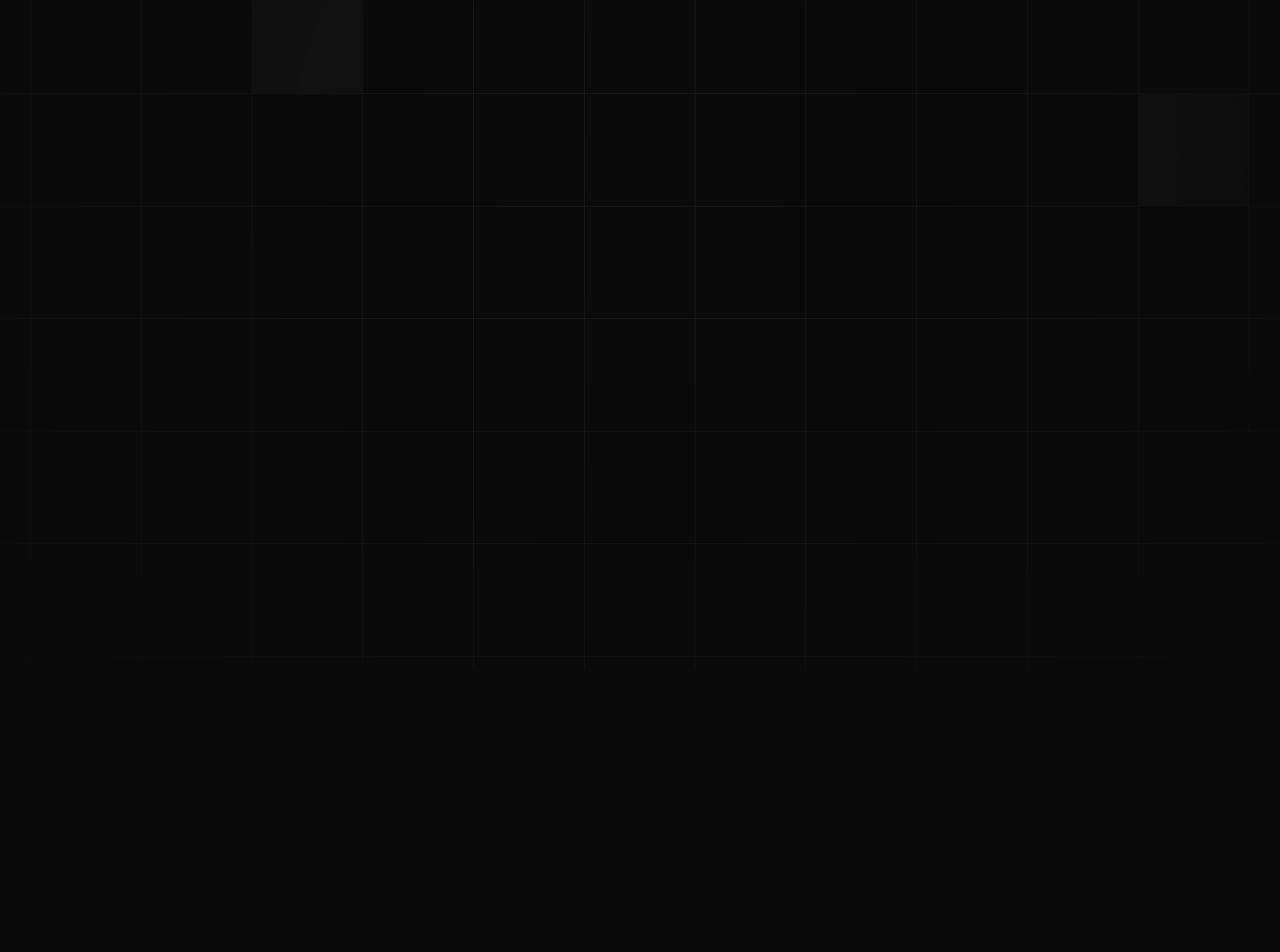
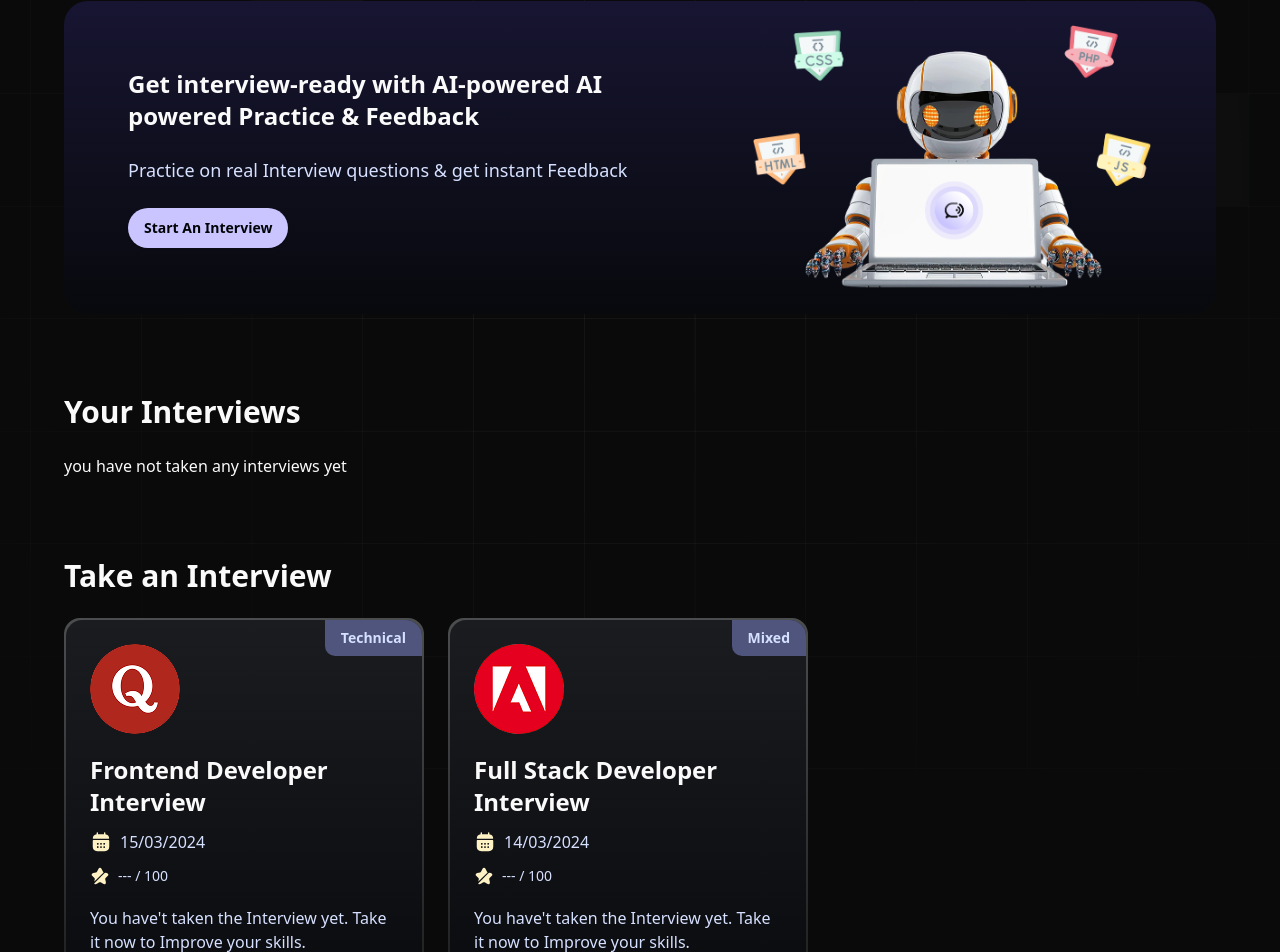
Before and after one commit to BigJoe17/AI_Interview_Prep, a Next.js app: page / in a window 1280 px wide. Shown: the part 131-1083 px from the top of the page. Before the commit the page ends 800 px from the top, so only its background shows below. Built offline with nearby package versions, Linux system fonts and the light colour scheme; a web font is replaced by a local one.

Commit message:
homePage

```diff
--- a/app/(root)/layout.tsx
+++ b/app/(root)/layout.tsx
@@ -1,9 +1,19 @@
-import React, { ReactNode } from 'react'
+import React, { ReactNode } from "react";
+import Link from "next/link";
+import Image from "next/image";
 
-const RootLayout = ({children}: {children: ReactNode}) => {
+const RootLayout = ({ children }: { children: ReactNode }) => {
   return (
-    <div>{children}</div>
-  )
-}
+    <div className="root-layout">
+      <nav>
+        <Link href="/" className="flex items-center gap-2">
+          <Image src="/logo.svg" alt="Logo" width={38} height={32} />
+          <h2 className="text-primary-100">PrepAI</h2>
+        </Link>
+      </nav>
+      {children}
+    </div>
+  );
+};
 
-export default RootLayout
+export default RootLayout;
--- a/app/(root)/page.tsx
+++ b/app/(root)/page.tsx
@@ -1,9 +1,57 @@
-import React from 'react'
-
+import React from "react";
+import Link from "next/link";
+import { Button } from "@/components/ui/button";
+import Image from "next/image";
+import { dummyInterviews } from "@/constants";
+import InterviewCard from "../components/InterviewCard";
 const page = () => {
   return (
-    <div>Welcome  Home Page</div>
-  )
-}
+    <>
+      <section className="card-cta">
+        <div className="flex flex-col gap-6 max-w-lg">
+          <h3>
+            Get interview-ready with AI-powered AI powered Practice & Feedback
+          </h3>
+          <p className="text-lg">
+            Practice on real Interview questions & get instant Feedback
+          </p>
 
-export default page
+          <Button asChild className="btn-primary max-sm:w-full">
+            <Link href="/interview">Start An Interview</Link>
+          </Button>
+        </div>
+        <Image
+          src="/robot.png"
+          alt="robot"
+          width={400}
+          height={400}
+          className="max-sm:hidden "
+        />
+      </section>
+
+      <section className="flex flex-col gap-6 mt-8">
+        <h2>Your Interviews</h2>
+
+        <div className="interviews-sections">
+          you have not taken any interviews yet
+        </div>
+      </section>
+      <section className="flex flex-col gap-6 mt-8 ">
+        <h2>Take an Interview</h2>
+
+        <div className="interviews-sections flex flex-row gap-6 max-sm:flex-col ">
+          {dummyInterviews.map((interview) => (
+            <InterviewCard key={interview.Id}
+              {...interview}
+              />
+          ))}
+
+        </div>
+          <p>
+            there are no interviews available for you to take at the moment...</p>
+      </section>
+    </>
+  );
+};
+
+export default page;
--- /dev/null
+++ b/app/components/DisplayTechIcons.tsx
@@ -0,0 +1,35 @@
+import { getTechLogos } from "@/public/utils";
+import { Import } from "lucide-react";
+import React from "react";
+import Image from "next/image";
+import { cn } from "@/lib/utils";
+
+
+interface TechIconProps {
+  techstack: string[];
+}
+
+const DisplayTechIcons = async ({ techstack }: { TechIconProps }) => {
+  const techIcons = await getTechLogos(techstack);
+
+  return (
+    <div className="flex flex-row ">
+      {techIcons.slice(0, 3).map(({ tech, url }, index) => {
+        return (
+          <div
+            key={tech}
+            className={cn("relative group gap-3 bg-dark-300 rounded-full p-2 flex-center", index >= 1 && '-ml-3 ')}
+          >
+            <span className="tech-tooltip">{tech}</span>
+            <Image src={url} alt={tech} width={30} height={30}
+
+            className="size-5"/>
+
+          </div>
+        );
+      })}
+    </div>
+  );
+};
+
+export default DisplayTechIcons;
--- /dev/null
+++ b/app/components/InterviewCard.tsx
@@ -0,0 +1,80 @@
+import React from "react";
+import dayjs from "dayjs";
+import { dummyInterviews } from "@/constants";
+import { getRandomInterviewCover } from "@/public/utils";
+import Image from "next/image";
+import Link from "next/link";
+import { Button } from "@/components/ui/button";
+import DisplayTechIcons from "./DisplayTechIcons";
+
+const InterviewCard = ({
+  interviewId,
+  userId,
+  role,
+  type,
+  techstack,
+  createdAt,
+}: InterviewCardProps) => {
+  const feedback = (null as FeedBack) || null;
+  const normalizedType = /mix/gi.test(type) ? "Mixed" : type;
+  const formattedDate = dayjs(
+    feedback?.createdAt || createdAt || Date.now()
+  ).format("DD/MM/YYYY");
+
+  return (
+    <div className=" card-border w-[360px] max-sm:w-full min-h-96">
+      <div className="card-interview">
+        <div>
+          <div className="absolute top-0 right-0 w-fit px-4 py-2 bg-light-600 rounded-bl-lg">
+            <p className="badge-text">{normalizedType}</p>
+          </div>
+          <Image
+            src={getRandomInterviewCover()}
+            alt="Cover Image"
+            width={90}
+            height={90}
+            className="rounded-full object-fit size-[90px]"
+          />
+          <h3 className="mt-5 capitalize">{role} interview</h3>
+
+          <div className="flex flex-row gap-2 mt-3">
+            <div className="flex flex-row gap-2">
+              <Image
+                src="/calendar.svg"
+                alt="Calendar Icon"
+                width={22}
+                height={22}
+              />
+            </div>
+            <p>{formattedDate}</p>
+          </div>
+
+          <div className="flex flex-row gap-2 items-center  mt-3">
+            <Image src="/star.svg" alt="star" width={20} height={20} />
+            <p className="text-sm">{feedback?.totalScore || "---"} / 100</p>
+          </div>
+
+          <p className="line-clamp-2 mt-5 ">
+            {feedback?.finalAssessment ||
+              "You have't taken the Interview yet. Take it now to Improve your skills."}
+          </p>
+
+          <div className="flex flex-row justify-between py-4">
+           <DisplayTechIcons techstack={techstack} />
+            <Button>
+            <Link href={feedback
+                ? `/interview/${interviewId}/feedback`
+                : `/interview/${interviewId}`
+            }>
+                {feedback ? "Check Feedback" : "view Interview"}
+            </Link>
+
+            </Button>
+          </div>
+        </div>
+      </div>
+    </div>
+  );
+};
+
+export default InterviewCard;
--- a/components/ui/button.tsx
+++ b/components/ui/button.tsx
@@ -5,7 +5,7 @@ import { cva, type VariantProps } from "class-variance-authority"
 import { cn } from "@/lib/utils"
 
 const buttonVariants = cva(
-  "inline-flex items-center justify-center gap-2 whitespace-nowrap rounded-md text-sm font-medium transition-all disabled:pointer-events-none disabled:opacity-50 [&_svg]:pointer-events-none [&_svg:not([class*='size-'])]:size-4 shrink-0 [&_svg]:shrink-0 outline-none focus-visible:border-ring focus-visible:ring-ring/50 focus-visible:ring-[3px] aria-invalid:ring-destructive/20 dark:aria-invalid:ring-destructive/40 aria-invalid:border-destructive",
+  "inline-flex items-center justify-center gap-2 whitespace-nowrap rounded-full text-sm font-medium transition-all disabled:pointer-events-none disabled:opacity-50 [&_svg]:pointer-events-none [&_svg:not([class*='size-'])]:size-4 shrink-0 [&_svg]:shrink-0 outline-none focus-visible:border-ring focus-visible:ring-ring/50 focus-visible:ring-[3px] aria-invalid:ring-destructive/20 dark:aria-invalid:ring-destructive/40 aria-invalid:border-destructive",
   {
     variants: {
       variant: {
--- a/constants/index.ts
+++ b/constants/index.ts
@@ -1,101 +1,101 @@
 // import { CreateAssistantDTO } from "@vapi-ai/web/dist/api";
-// import { z } from "zod";
+import { z } from "zod";
 
-// export const mappings = {
-//   "react.js": "react",
-//   reactjs: "react",
-//   react: "react",
-//   "next.js": "nextjs",
-//   nextjs: "nextjs",
-//   next: "nextjs",
-//   "vue.js": "vuejs",
-//   vuejs: "vuejs",
-//   vue: "vuejs",
-//   "express.js": "express",
-//   expressjs: "express",
-//   express: "express",
-//   "node.js": "nodejs",
-//   nodejs: "nodejs",
-//   node: "nodejs",
-//   mongodb: "mongodb",
-//   mongo: "mongodb",
-//   mongoose: "mongoose",
-//   mysql: "mysql",
-//   postgresql: "postgresql",
-//   sqlite: "sqlite",
-//   firebase: "firebase",
-//   docker: "docker",
-//   kubernetes: "kubernetes",
-//   aws: "aws",
-//   azure: "azure",
-//   gcp: "gcp",
-//   digitalocean: "digitalocean",
-//   heroku: "heroku",
-//   photoshop: "photoshop",
-//   "adobe photoshop": "photoshop",
-//   html5: "html5",
-//   html: "html5",
-//   css3: "css3",
-//   css: "css3",
-//   sass: "sass",
-//   scss: "sass",
-//   less: "less",
-//   tailwindcss: "tailwindcss",
-//   tailwind: "tailwindcss",
-//   bootstrap: "bootstrap",
-//   jquery: "jquery",
-//   typescript: "typescript",
-//   ts: "typescript",
-//   javascript: "javascript",
-//   js: "javascript",
-//   "angular.js": "angular",
-//   angularjs: "angular",
-//   angular: "angular",
-//   "ember.js": "ember",
-//   emberjs: "ember",
-//   ember: "ember",
-//   "backbone.js": "backbone",
-//   backbonejs: "backbone",
-//   backbone: "backbone",
-//   nestjs: "nestjs",
-//   graphql: "graphql",
-//   "graph ql": "graphql",
-//   apollo: "apollo",
-//   webpack: "webpack",
-//   babel: "babel",
-//   "rollup.js": "rollup",
-//   rollupjs: "rollup",
-//   rollup: "rollup",
-//   "parcel.js": "parcel",
-//   parceljs: "parcel",
-//   npm: "npm",
-//   yarn: "yarn",
-//   git: "git",
-//   github: "github",
-//   gitlab: "gitlab",
-//   bitbucket: "bitbucket",
-//   figma: "figma",
-//   prisma: "prisma",
-//   redux: "redux",
-//   flux: "flux",
-//   redis: "redis",
-//   selenium: "selenium",
-//   cypress: "cypress",
-//   jest: "jest",
-//   mocha: "mocha",
-//   chai: "chai",
-//   karma: "karma",
-//   vuex: "vuex",
-//   "nuxt.js": "nuxt",
-//   nuxtjs: "nuxt",
-//   nuxt: "nuxt",
-//   strapi: "strapi",
-//   wordpress: "wordpress",
-//   contentful: "contentful",
-//   netlify: "netlify",
-//   vercel: "vercel",
-//   "aws amplify": "amplify",
-// };
+export const mappings = {
+  "react.js": "react",
+  reactjs: "react",
+  react: "react",
+  "next.js": "nextjs",
+  nextjs: "nextjs",
+  next: "nextjs",
+  "vue.js": "vuejs",
+  vuejs: "vuejs",
+  vue: "vuejs",
+  "express.js": "express",
+  expressjs: "express",
+  express: "express",
+  "node.js": "nodejs",
+  nodejs: "nodejs",
+  node: "nodejs",
+  mongodb: "mongodb",
+  mongo: "mongodb",
+  mongoose: "mongoose",
+  mysql: "mysql",
+  postgresql: "postgresql",
+  sqlite: "sqlite",
+  firebase: "firebase",
+  docker: "docker",
+  kubernetes: "kubernetes",
+  aws: "aws",
+  azure: "azure",
+  gcp: "gcp",
+  digitalocean: "digitalocean",
+  heroku: "heroku",
+  photoshop: "photoshop",
+  "adobe photoshop": "photoshop",
+  html5: "html5",
+  html: "html5",
+  css3: "css3",
+  css: "css3",
+  sass: "sass",
+  scss: "sass",
+  less: "less",
+  tailwindcss: "tailwindcss",
+  tailwind: "tailwindcss",
+  bootstrap: "bootstrap",
+  jquery: "jquery",
+  typescript: "typescript",
+  ts: "typescript",
+  javascript: "javascript",
+  js: "javascript",
+  "angular.js": "angular",
+  angularjs: "angular",
+  angular: "angular",
+  "ember.js": "ember",
+  emberjs: "ember",
+  ember: "ember",
+  "backbone.js": "backbone",
+  backbonejs: "backbone",
+  backbone: "backbone",
+  nestjs: "nestjs",
+  graphql: "graphql",
+  "graph ql": "graphql",
+  apollo: "apollo",
+  webpack: "webpack",
+  babel: "babel",
+  "rollup.js": "rollup",
+  rollupjs: "rollup",
+  rollup: "rollup",
+  "parcel.js": "parcel",
+  parceljs: "parcel",
+  npm: "npm",
+  yarn: "yarn",
+  git: "git",
+  github: "github",
+  gitlab: "gitlab",
+  bitbucket: "bitbucket",
+  figma: "figma",
+  prisma: "prisma",
+  redux: "redux",
+  flux: "flux",
+  redis: "redis",
+  selenium: "selenium",
+  cypress: "cypress",
+  jest: "jest",
+  mocha: "mocha",
+  chai: "chai",
+  karma: "karma",
+  vuex: "vuex",
+  "nuxt.js": "nuxt",
+  nuxtjs: "nuxt",
+  nuxt: "nuxt",
+  strapi: "strapi",
+  wordpress: "wordpress",
+  contentful: "contentful",
+  netlify: "netlify",
+  vercel: "vercel",
+  "aws amplify": "amplify",
+};
 
 // export const interviewer: CreateAssistantDTO = {
 //   name: "Interviewer",
@@ -155,76 +155,76 @@
 //   },
 // };
 
-// export const feedbackSchema = z.object({
-//   totalScore: z.number(),
-//   categoryScores: z.tuple([
-//     z.object({
-//       name: z.literal("Communication Skills"),
-//       score: z.number(),
-//       comment: z.string(),
-//     }),
-//     z.object({
-//       name: z.literal("Technical Knowledge"),
-//       score: z.number(),
-//       comment: z.string(),
-//     }),
-//     z.object({
-//       name: z.literal("Problem Solving"),
-//       score: z.number(),
-//       comment: z.string(),
-//     }),
-//     z.object({
-//       name: z.literal("Cultural Fit"),
-//       score: z.number(),
-//       comment: z.string(),
-//     }),
-//     z.object({
-//       name: z.literal("Confidence and Clarity"),
-//       score: z.number(),
-//       comment: z.string(),
-//     }),
-//   ]),
-//   strengths: z.array(z.string()),
-//   areasForImprovement: z.array(z.string()),
-//   finalAssessment: z.string(),
-// });
+export const feedbackSchema = z.object({
+  totalScore: z.number(),
+  categoryScores: z.tuple([
+    z.object({
+      name: z.literal("Communication Skills"),
+      score: z.number(),
+      comment: z.string(),
+    }),
+    z.object({
+      name: z.literal("Technical Knowledge"),
+      score: z.number(),
+      comment: z.string(),
+    }),
+    z.object({
+      name: z.literal("Problem Solving"),
+      score: z.number(),
+      comment: z.string(),
+    }),
+    z.object({
+      name: z.literal("Cultural Fit"),
+      score: z.number(),
+      comment: z.string(),
+    }),
+    z.object({
+      name: z.literal("Confidence and Clarity"),
+      score: z.number(),
+      comment: z.string(),
+    }),
+  ]),
+  strengths: z.array(z.string()),
+  areasForImprovement: z.array(z.string()),
+  finalAssessment: z.string(),
+});
 
-// export const interviewCovers = [
-//   "/adobe.png",
-//   "/amazon.png",
-//   "/facebook.png",
-//   "/hostinger.png",
-//   "/pinterest.png",
-//   "/quora.png",
-//   "/reddit.png",
-//   "/skype.png",
-//   "/spotify.png",
-//   "/telegram.png",
-//   "/tiktok.png",
-//   "/yahoo.png",
-// ];
+export const interviewCovers = [
+  "/adobe.png",
+  "/amazon.png",
+  "/facebook.png",
+  "/hostinger.png",
+  "/pinterest.png",
+  "/quora.png",
+  "/reddit.png",
+  "/skype.png",
+  "/spotify.png",
+  "/telegram.png",
+  "/tiktok.png",
+  "/yahoo.png",
+];
 
-// export const dummyInterviews: Interview[] = [
-//   {
-//     id: "1",
-//     userId: "user1",
-//     role: "Frontend Developer",
-//     type: "Technical",
-//     techstack: ["React", "TypeScript", "Next.js", "Tailwind CSS"],
-//     level: "Junior",
-//     questions: ["What is React?"],
-//     finalized: false,
-//     createdAt: "2024-03-15T10:00:00Z",
-//   },
-//   {
-//     id: "2",
-//     userId: "user1",
-//     role: "Full Stack Developer",
-//     type: "Mixed",
-//     techstack: ["Node.js", "Express", "MongoDB", "React"],
-//     level: "Senior",
-//     questions: ["What is Node.js?"],
-//     finalized: false,
-//     createdAt: "2024-03-14T15:30:00Z",
-//   },
-// ];
+export const dummyInterviews: Interview[] = [
+  {
+    id: "1",
+    userId: "user1",
+    role: "Frontend Developer",
+    type: "Technical",
+    techstack: ["React", "TypeScript", "Next.js", "Tailwind CSS"],
+    level: "Junior",
+    questions: ["What is React?"],
+    finalized: false,
+    createdAt: "2024-03-15T10:00:00Z",
+  },
+  {
+    id: "2",
+    userId: "user1",
+    role: "Full Stack Developer",
+    type: "Mixed",
+    techstack: ["Node.js", "Express", "MongoDB", "React"],
+    level: "Senior",
+    questions: ["What is Node.js?"],
+    finalized: false,
+    createdAt: "2024-03-14T15:30:00Z",
+  },
+];
--- a/package.json
+++ b/package.json
@@ -14,6 +14,7 @@
     "@radix-ui/react-slot": "^1.2.3",
     "class-variance-authority": "^0.7.1",
     "clsx": "^2.1.1",
+    "dayjs": "^1.11.13",
     "lucide-react": "^0.511.0",
     "next": "15.3.2",
     "next-themes": "^0.4.6",
```
Also changed, not shown: 1 other file (tests, documents, lock files or other folders).
